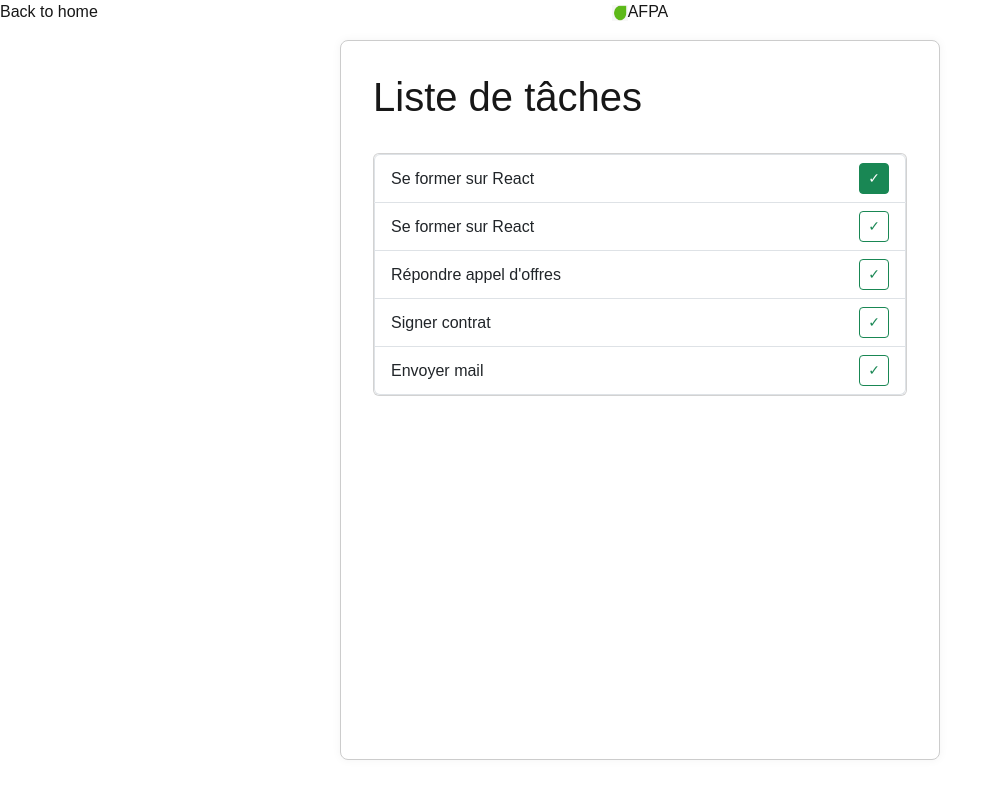
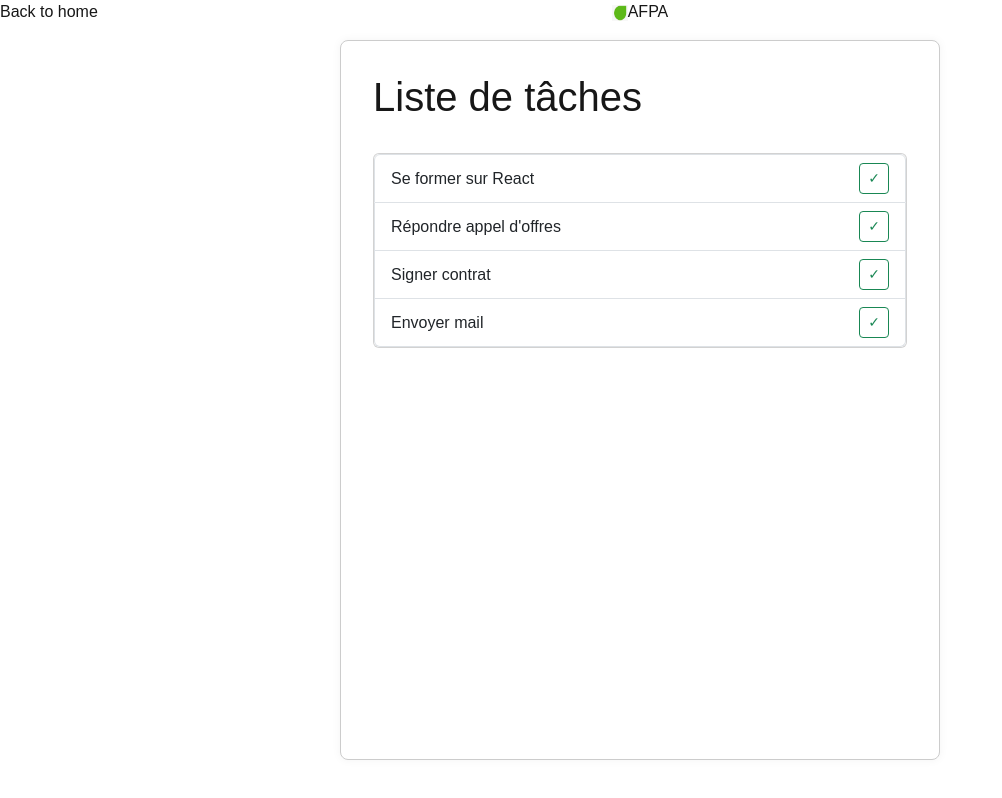
Before and after one commit to Vince8888/NextLearning, a Next.js app: page /todolist in a window 1280 px wide. Shown: the whole page, without its empty margins (0-1002 px from the left). Built offline with nearby package versions, Linux system fonts and the light colour scheme.

Commit message:
Création de TaskItem

```diff
--- a/app/components/taskitem/TaskItem.jsx
+++ /dev/null
@@ -1,12 +0,0 @@
-import styles from "./taskitem.module.css";
-
-export default function TaskItem({ task }) {
-    return (
-        <>
-            <li className="list-group-item d-flex align-items-center justify-content-between">
-                {task}
-                <button className="btn btn-sm ml-auto btn-success" >&#x2713;</button>
-            </li>
-        </>
-    );
-}
--- a/app/todolist/page.jsx
+++ b/app/todolist/page.jsx
@@ -10,7 +10,6 @@ export default function ToDOList() {
             <main>
                 <h1 className="m-3">Liste de tâches</h1>
                 <ul className="card list-group m-3">
-                    <TaskItem task="Se former sur React" />
                     <li className="list-group-item d-flex align-items-center justify-content-between">
                         Se former sur React
                         <button className="btn btn-sm ml-auto btn-outline-success">&#x2713;</button>
```
